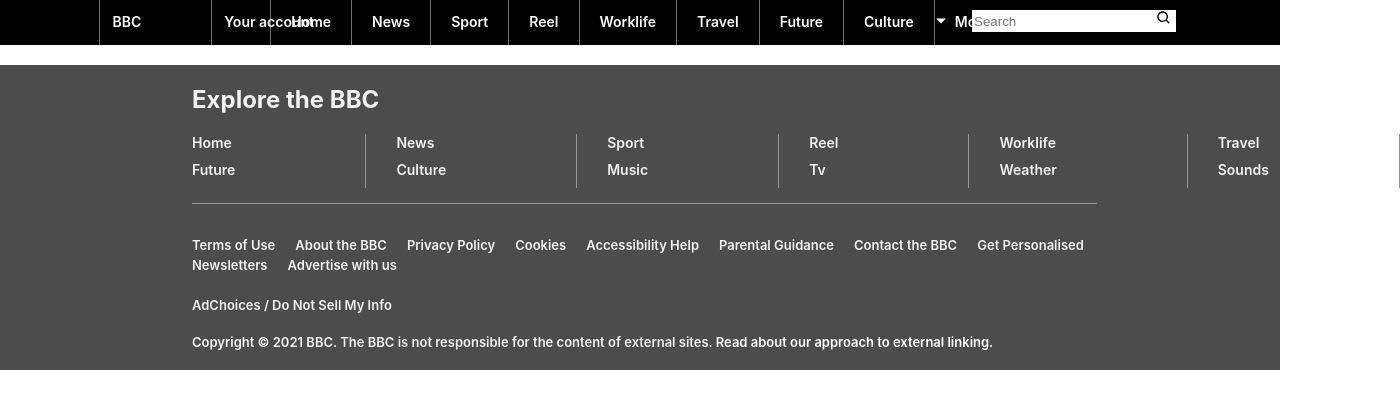
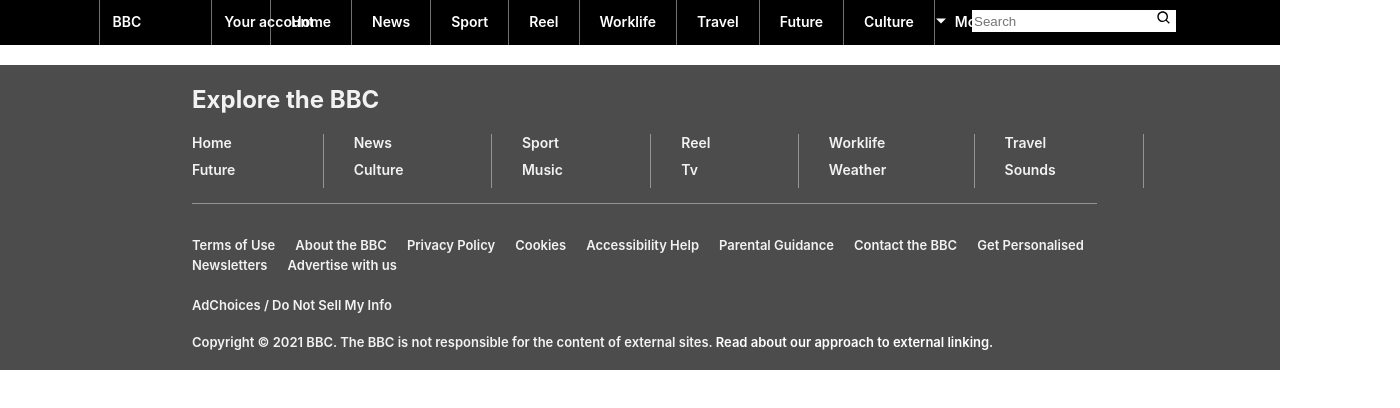
Before and after one commit to stevenmutsauri/BBC-clone, a React (Create React App) app: page / in a window 1280 px wide. Shown: the top 408 px of the page, 1400 px wide, since content can reach past the window. Built offline with nearby package versions, Linux system fonts and the light colour scheme.

Commit message:
footer changes

```diff
--- a/src/Component/Styles/footer.module.css
+++ b/src/Component/Styles/footer.module.css
@@ -1,4 +1,5 @@
 .footer {
+  position: relative;
   margin-top: 20px;
   display: flex;
   flex-direction: column;
@@ -7,10 +8,12 @@
   background-color: #4c4c4c;
   color: #f2f2f2;
   padding: 0px 15%;
+  box-sizing: border-box;
 }
 .footer > h2 {
 }
 .footer__table {
+  position: relative;
   width: 75%;
   display: flex;
   flex-direction: row;
@@ -27,7 +30,7 @@
   color: #fff;
   text-decoration: none;
   border-right: 1px solid #949494;
-  padding-right: 130px;
+  padding-right:13%;
 }
 .footer__table__link {
   color: #f2f2f2;
```
